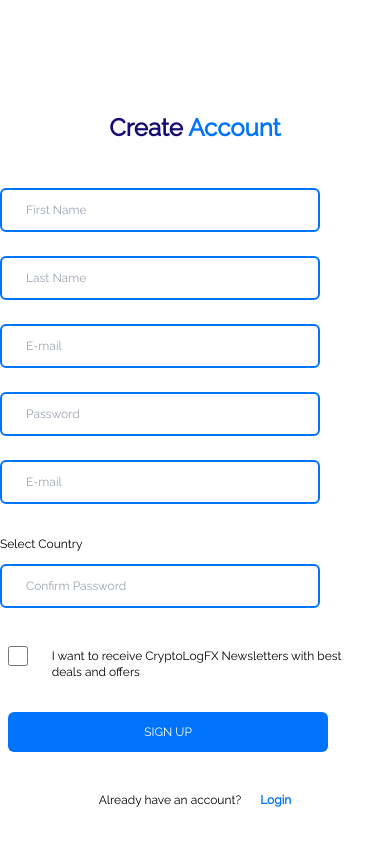
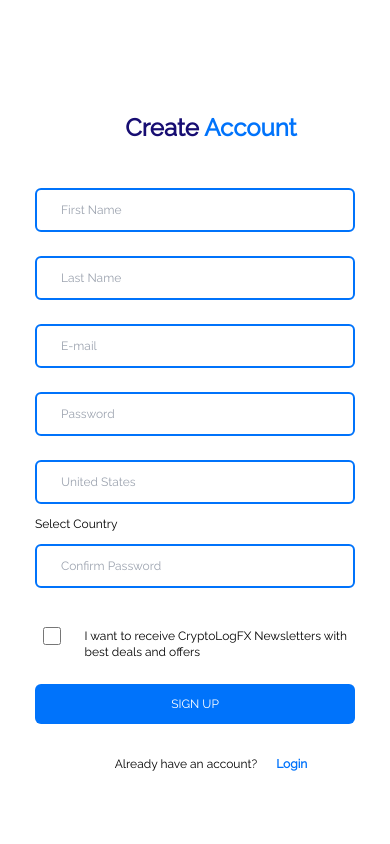
Before and after one commit to alabo-excel/cryptologfx, a Vue app: page /signup in a window 390 px wide. Shown: the top 844 px of the page. Built offline with nearby package versions, Linux system fonts and the light colour scheme.

Commit message:
responsive commit

```diff
--- a/src/components/main-signup.vue
+++ b/src/components/main-signup.vue
@@ -1,6 +1,6 @@
 <template>
-  <div class="hello flex justify-center">
-    <div class="text-xs my-20">
+  <div class="flex justify-center">
+    <div class="text-xs my-20 pl-8 lg:pl-0">
       <h1 class="td-blue text-2xl font-extrabold text-center m-8">
         Create <span class="tl-blue">Account</span>
       </h1>
@@ -32,15 +32,15 @@
         <input
           type="password"
           class="pl-6 border-2 lg:m-2 my-3 p-3 lg:w-64 w-80 rounded-md border-blue"
-          placeholder="E-mail"
-        /><p class="pt-5 pr-12">Select Country</p>
+          placeholder="United States"
+        /><p class="lg:pt-5 pr-12 lg:mr-3">Select Country</p>
         <input
           type="text"
           class="pl-6 border-2 lg:m-2 p-3 my-3 lg:w-96 w-80 rounded-md border-blue"
           placeholder="Confirm Password"
         />
       </div>
-      <div class="flex ml-2 m-6">
+      <div class="flex lg:w-auto w-80 ml-2 m-6">
           <input type="checkbox" class="p-4 mr-6 w-6 h-6">
           <p class="pt-1">I want to receive CryptoLogFX Newsletters with best deals and offers</p>
       </div>
@@ -48,7 +48,7 @@
         <input
           type="button"
           value="SIGN UP"
-          class="m-2 p-3 rounded-md bg-l-blue text-white lg:w-big w-80"
+          class="lg:m-2 p-3 rounded-md bg-l-blue text-white diff"
           placeholder="Password"
         />
       </div>
@@ -67,4 +67,12 @@ export default {
 
 <!-- Add "scoped" attribute to limit CSS to this component only -->
 <style scoped>
+.diff{
+  width: 98%;
+}
+@media(max-width: 670px){
+  .diff{
+    width: 20rem;
+  }
+}
 </style>
--- a/src/tailwind.css
+++ b/src/tailwind.css
@@ -21,7 +21,3 @@
 .border-blue {
     border-color: #0073FB;
 }
-
-.w-big {
-    width: 98%;
-}
```
